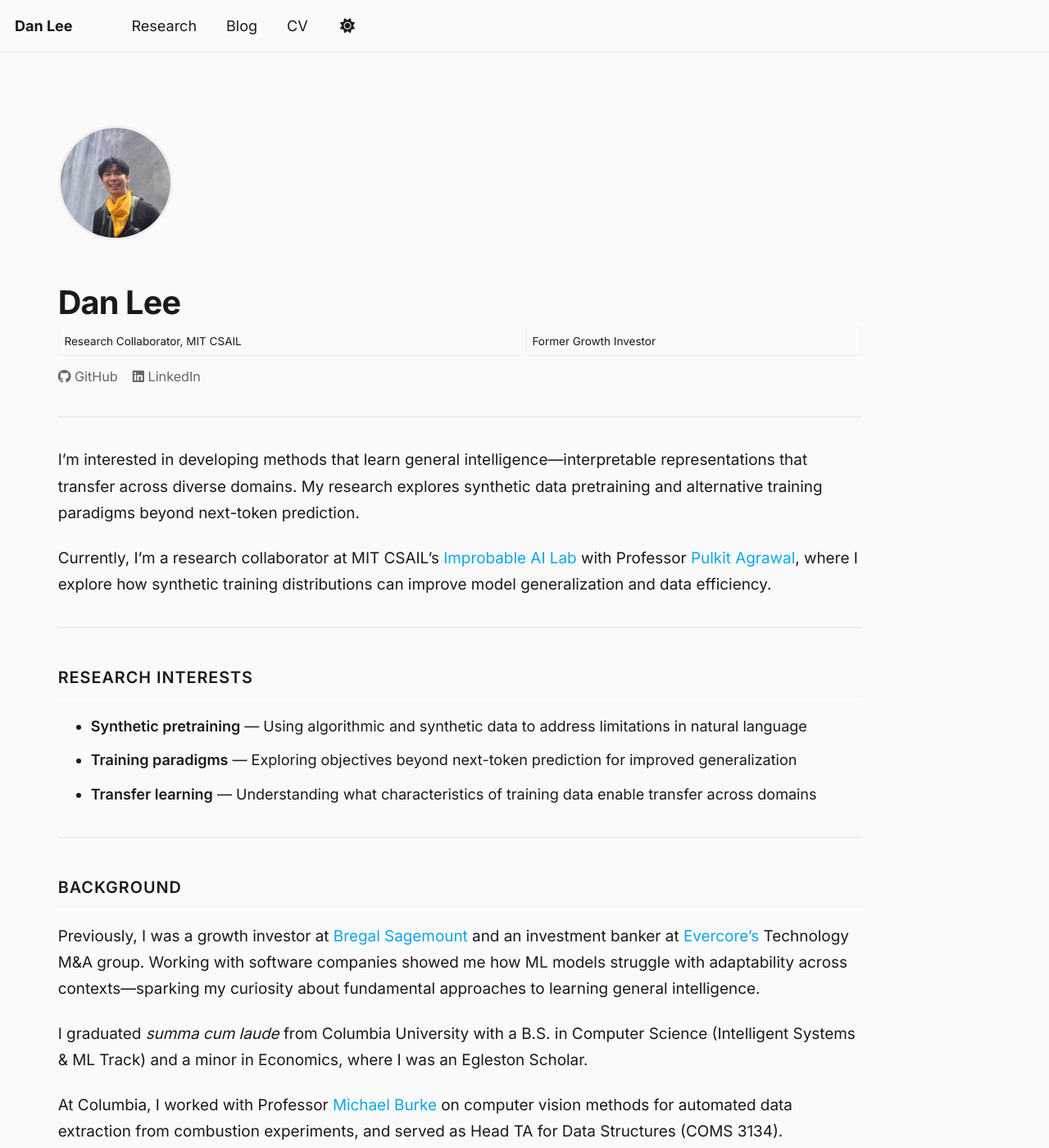
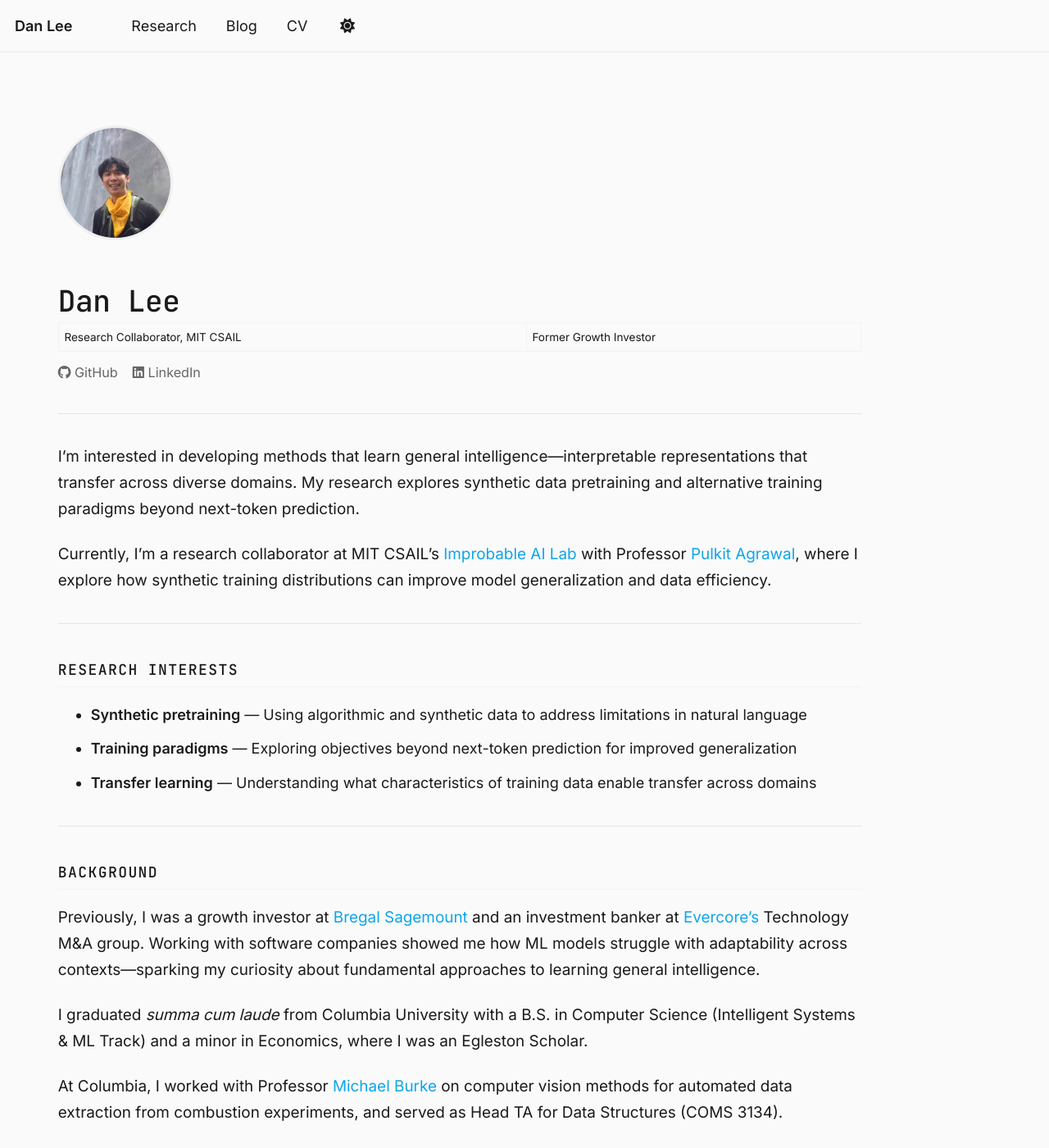
Before and after one commit to danihyunlee/danihyunlee.github.io, a Jekyll site: the page built from _pages/about.md, in a window 1280 px wide and 1400 px high. Shown: the whole window at 82% size. Built offline with Jekyll 4.4.1, drawn with Linux system fonts in a browser that asks for light colours; some of the changed text lies outside the part shown.

Commit message:
Update fonts and personal interests
- Switch headers to JetBrains Mono (monospace style)
- Update Beyond Research section with new hobbies and reading interests

Co-Authored-By: Claude Opus 4.5 <noreply@anthropic.com>

```diff
--- a/_includes/head/custom.html
+++ b/_includes/head/custom.html
@@ -2,10 +2,10 @@
 
 <!-- start custom head snippets -->
 
-<!-- Google Fonts - Inter -->
+<!-- Google Fonts - Inter + JetBrains Mono -->
 <link rel="preconnect" href="https://fonts.googleapis.com">
 <link rel="preconnect" href="https://fonts.gstatic.com" crossorigin>
-<link href="https://fonts.googleapis.com/css2?family=Inter:wght@400;500;600;700&display=swap" rel="stylesheet">
+<link href="https://fonts.googleapis.com/css2?family=Inter:wght@400;500;600&family=JetBrains+Mono:wght@400;500;600&display=swap" rel="stylesheet">
 
 <!-- favicon from https://commons.wikimedia.org/wiki/File:OOjs_UI_icon_academic-progressive.svg -->
 <link rel="apple-touch-icon" sizes="180x180" href="{{ base_path }}/images/apple-touch-icon-180x180.png"/>
--- a/_sass/_themes.scss
+++ b/_sass/_themes.scss
@@ -16,7 +16,7 @@ $indent-var                 : 1.3em;
 /* System typefaces */
 $serif                      : Georgia, Times, serif;
 $sans-serif                 : "Inter", -apple-system, ".SFNSText-Regular", "San Francisco", "Roboto", "Segoe UI", "Helvetica Neue", "Lucida Grande", Arial, sans-serif;
-$monospace                  : Monaco, Consolas, "Lucida Console", monospace;
+$monospace                  : "JetBrains Mono", Monaco, Consolas, "Lucida Console", monospace;
 
 /* Sans serif typefaces */
 $sans-serif-narrow          : $sans-serif;
@@ -40,7 +40,7 @@ $type-size-7                : 0.6875em; // ~11px
 $type-size-8                : 0.625em;  // ~10px
 
 $global-font-family         : $sans-serif;
-$header-font-family         : $sans-serif;
+$header-font-family         : $monospace;
 $caption-font-family        : $serif;
 
 /* ==========================================================================
--- a/_sass/layout/_minimal.scss
+++ b/_sass/layout/_minimal.scss
@@ -19,25 +19,28 @@
 
   .page__content {
     h1 {
-      font-size: 2.2em;
-      font-weight: 700;
+      font-family: $monospace;
+      font-size: 2em;
+      font-weight: 500;
       margin-bottom: 0.1em;
-      letter-spacing: -0.02em;
+      letter-spacing: -0.01em;
     }
 
     h2 {
-      font-size: 1.1em;
-      font-weight: 600;
+      font-family: $monospace;
+      font-size: 1em;
+      font-weight: 500;
       text-transform: uppercase;
-      letter-spacing: 0.05em;
+      letter-spacing: 0.08em;
       margin-top: 2.5em;
       margin-bottom: 1em;
       color: var(--global-text-color);
     }
 
     h3 {
-      font-size: 1em;
-      font-weight: 600;
+      font-family: $monospace;
+      font-size: 0.95em;
+      font-weight: 500;
       margin-top: 1.5em;
       margin-bottom: 0.5em;
     }
```
Also changed, not shown: _pages/about.md (+1 -1 lines).
